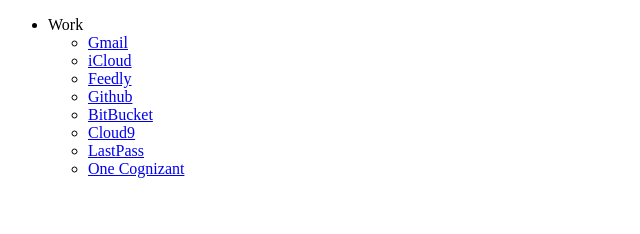
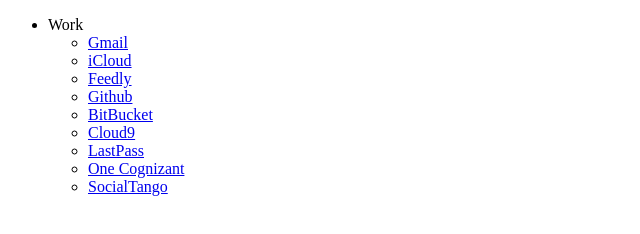
Before and after one commit to anilsbidve/anilsbidve.github.io, a plain HTML site: page my_links.html in a window 1280 px wide. Shown: the whole page, without its empty margins (0-640 px from the left). Drawn offline with Linux system fonts and the light colour scheme.

Commit message:
Adding SocialTango site link

```diff
--- a/my_links.html
+++ b/my_links.html
@@ -16,6 +16,7 @@
 				<li><a href="https://c9.io/anilsbidve">Cloud9</a></li>
 				<li><a href="https://lastpass.com">LastPass</a></li>
 				<li><a href="https://onecognizant.cognizant.com/">One Cognizant</a></li>
+				<li><a href="https://socialtango.cognizant.com/stream">SocialTango</a></li>
 			</ul>
 		</li>
 	</ul>
```
